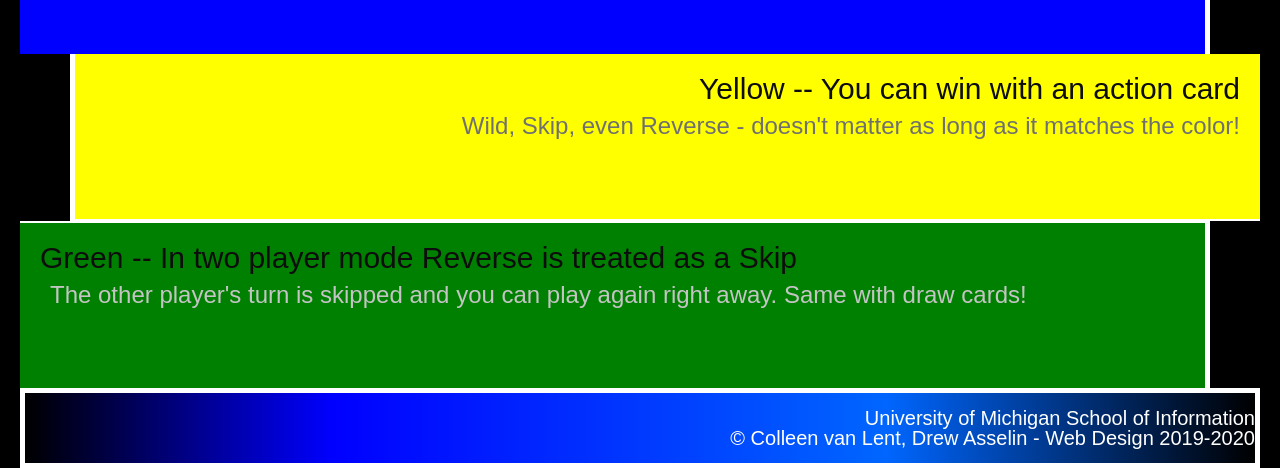
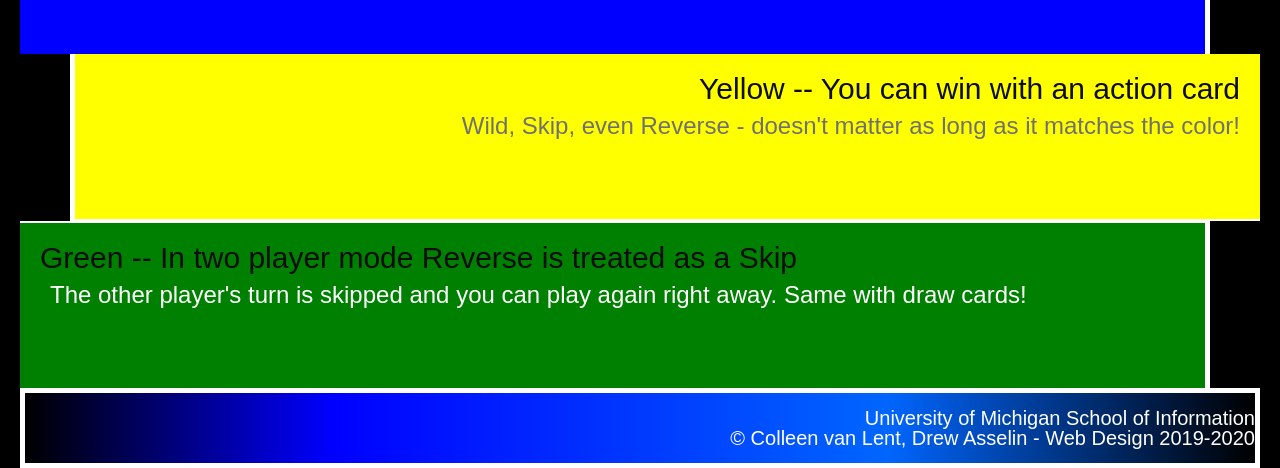
Before and after one commit to rickmart2/hw3-2023, a plain HTML site: page index.html in a window 1280 px wide. Shown: the part 728-1196 px from the top of the page. Drawn offline with Linux system fonts and the light colour scheme.

Commit message:
Add files via upload

```diff
--- a/css/style.css
+++ b/css/style.css
@@ -74,7 +74,7 @@ div {
     text-align: left;
     margin-right: 50px;
     border-width: 2px 5px 0px 0px;
-    color: #C4C4C4;
+    color: #fff;
 }
 
 footer {
```
